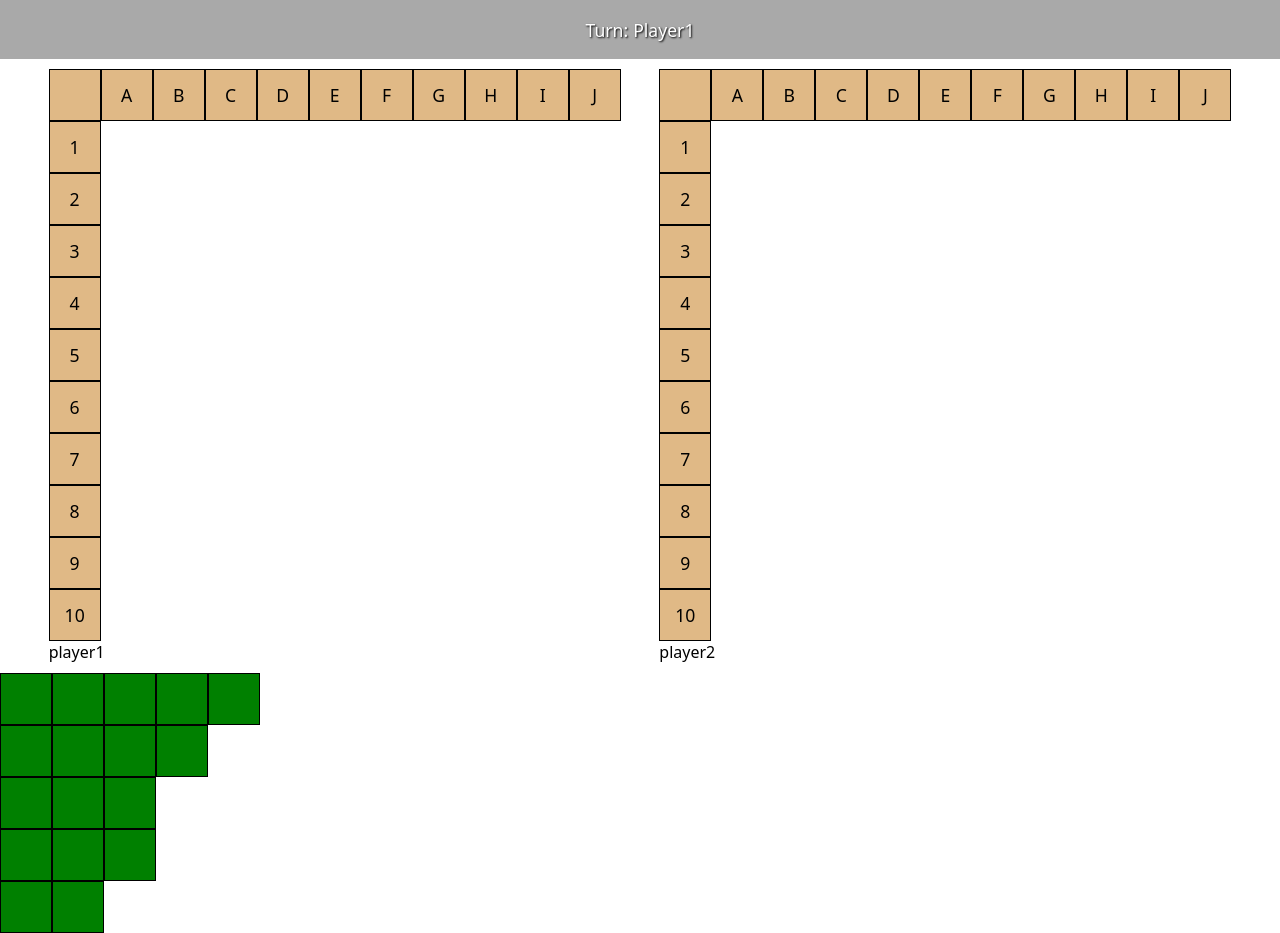
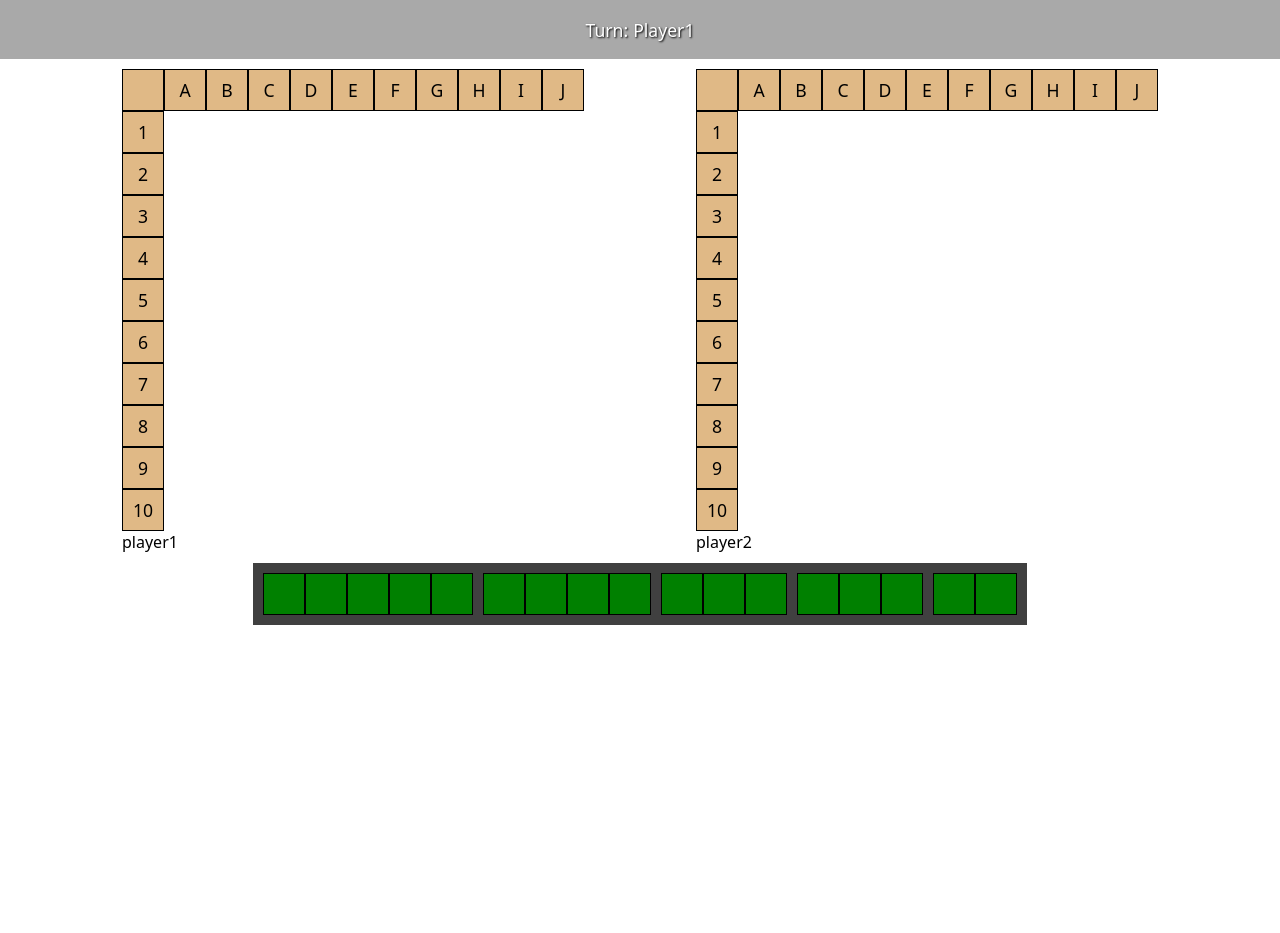
Before and after one commit to Fox-Jester/Battleship, a website: page index.html in a window 1280 px wide. After the commit the page ends 800 px from the top, so only its background shows below. Drawn offline with Linux system fonts and the light colour scheme.

Commit message:
feat(css): Add styles for drag & drop, aswell as update names

```diff
--- a/styles.css
+++ b/styles.css
@@ -2,6 +2,7 @@
 body{
     margin: 0;
     font-family: system-ui, -apple-system, BlinkMacSystemFont, 'Segoe UI', Roboto, Oxygen, Ubuntu, Cantarell, 'Open Sans', 'Helvetica Neue', sans-serif;
+
 }
 
 header{
@@ -25,6 +26,28 @@ header{
     margin: 10px;
 }
 
+#shipyard-container{
+    display: flex;
+    justify-content: center;
+}
+
+#shipyard{
+ background-color: hsl(0, 0%, 25%);
+ display: flex;
+ gap: 10px;
+ padding: 10px;
+}
+
+#shipyard .row{
+ width: fit-content;
+ height: fit-content;
+}
+
+#shipyard .ship{
+ cursor: grab;
+
+}
+
 .coordinate-wrapper{
     display: flex;
 }
@@ -35,8 +58,8 @@ header{
     justify-content: center;
     align-items: center;
     font-size: 1.1rem;
-     width: 50px;
-    height: 50px;
+     width: 40px;
+    height: 40px;
     border: 1px solid black;
 
 
@@ -44,13 +67,15 @@ header{
 
 .row{
     display: flex;
+}
 
-
+.row.rotate{
+    flex-direction: column;
 }
 
 .row div{
-    width: 50px;
-    height: 50px;
+    width: 40px;
+    height: 40px;
     border: 1px solid black;
 
 }
@@ -58,6 +83,14 @@ header{
 .column{
     background-color: rgb(182, 216, 255);
     cursor: pointer;
+}
+
+.column.valid{
+    background-color: rgba(2, 160, 2, 0.38);
+}
+
+.column.invalid{
+    background-color: rgba(205, 34, 34, 0.574);
 }
 
 .ship{
```
